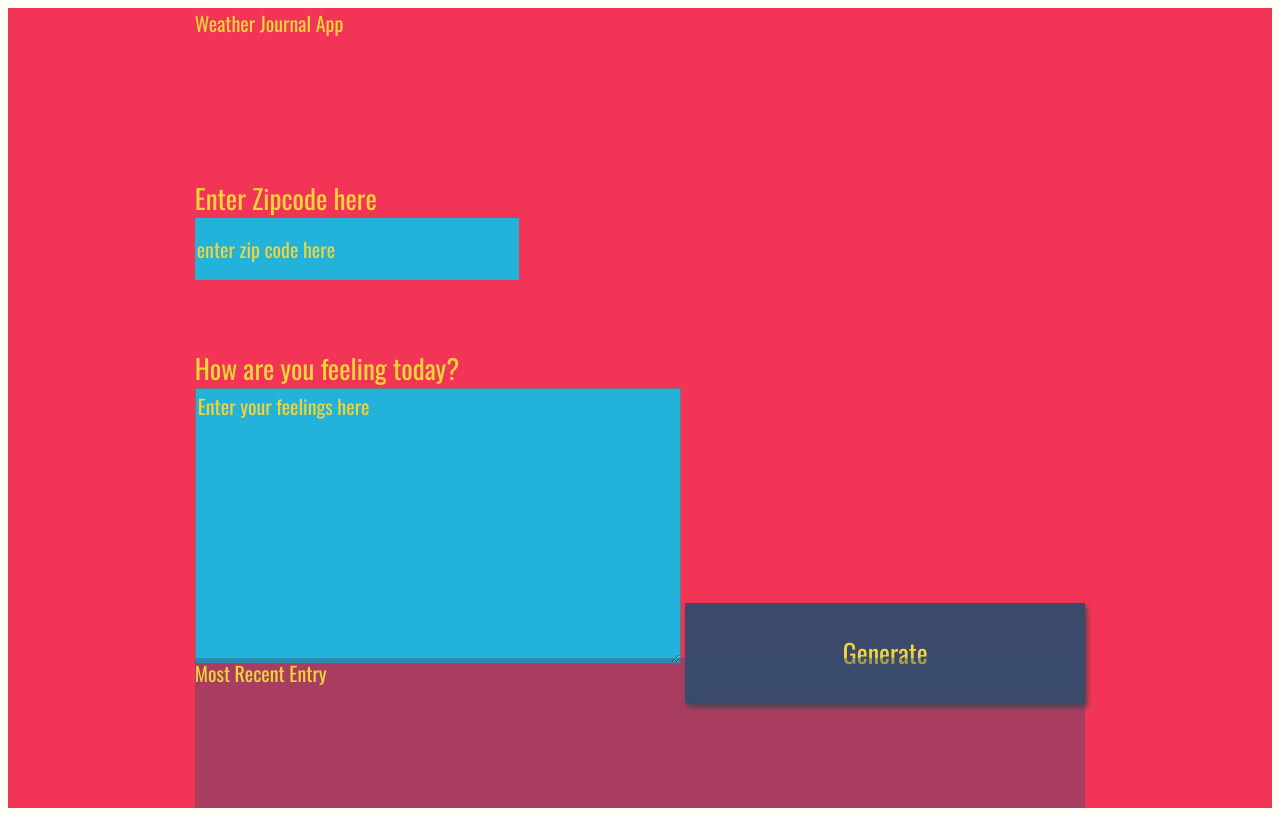
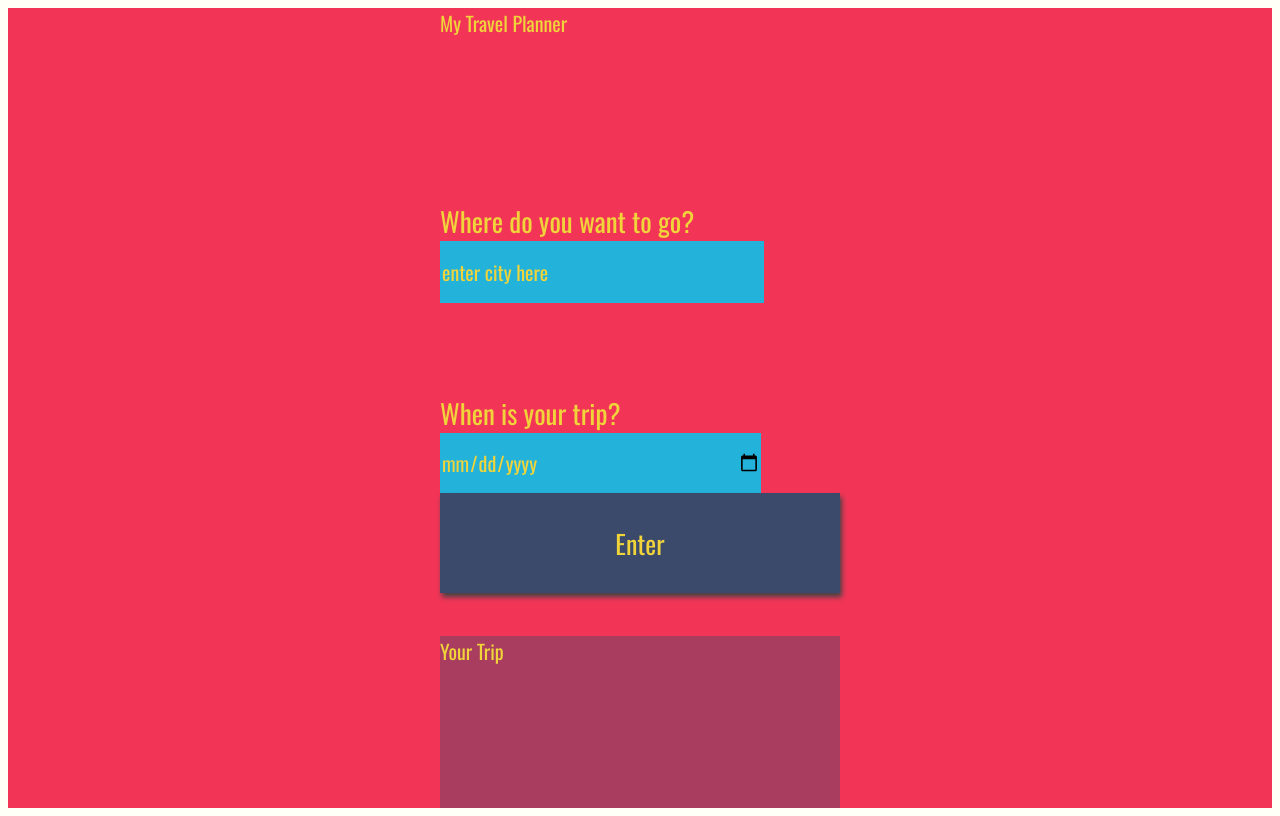
Before and after one commit to mak87-cmd/Travel-App, a website built with webpack: page src/client/views/index.html in a window 1280 px wide. Built offline with nearby package versions, Linux system fonts and the light colour scheme; a web font is replaced by a local one.

Commit message:
refactor: update index to reflect new data

```diff
--- a/src/client/views/index.html
+++ b/src/client/views/index.html
@@ -6,25 +6,28 @@
 <link href="https://fonts.googleapis.com/css?family=Oswald:400,600,700|Ranga:400,700&display=swap" rel="stylesheet">
 </head>
  <body>
-<div id = "app">
-  <div class ="holder headline">
-    Weather Journal App
+<div id="app">
+  <div class="holder headline">
+    My Travel Planner
   </div>
-  <div class ="holder zip">
-    <label for="zip">Enter Zipcode here</label>
-    <input type="text" id="zip" placeholder="enter zip code here">
+  <div class="holder city">
+    <label for="city">Where do you want to go?</label>
+    <input type="text" id="city" placeholder="enter city here">
   </div>
-  <div class ="holder feel">
-    <label for="feelings">How are you feeling today?</label>
-    <textarea class= "myInput" id="feelings" placeholder="Enter your feelings here" rows="9" cols="50"></textarea>
-    <button id="generate" type = "submit"> Generate </button>
+  <div class="holder date">
+    <label for="date">When is your trip?</label>
+    <input type="date" id="start" name="trip-start">
+    <button id="generate" type="submit">Enter</button>
   </div>
-  <div class ="holder entry">
-    <div class = "title">Most Recent Entry</div>
-    <div id = "entryHolder">
-    <div id = "date"></div>
-    <div id = "temp"></div>
-    <div id = "content"></div>
+  <div class="holder entry">
+    <div class="title">Your Trip</div>
+    <div id="entryHolder">
+    <div id="destination"></div>
+    <div id="date"></div>
+    <div id="low-temp"></div>
+    <div id="high-temp"></div>
+    <div id="description"></div>
+    <div id="image"></div>
   </div>
   </div>
   </div>
```
